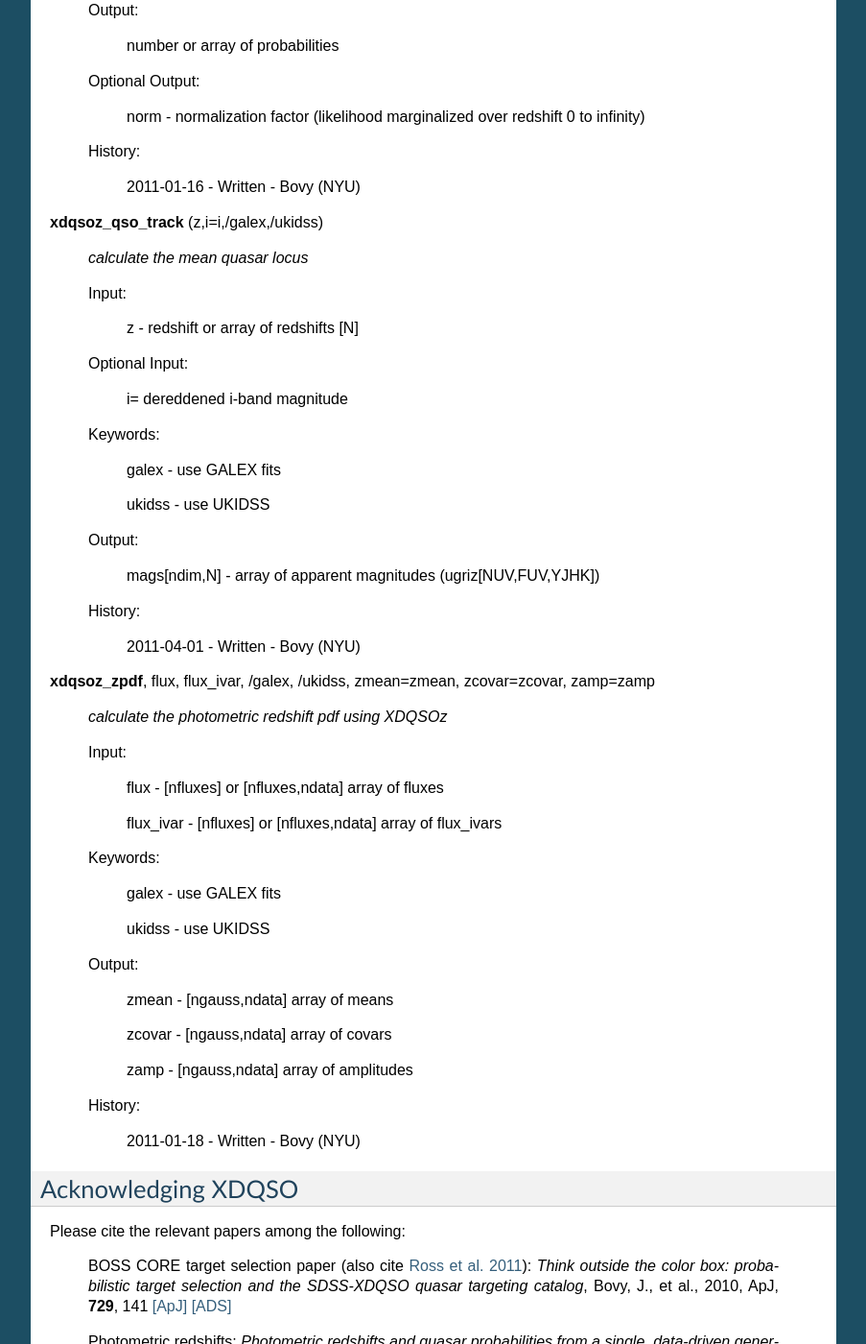
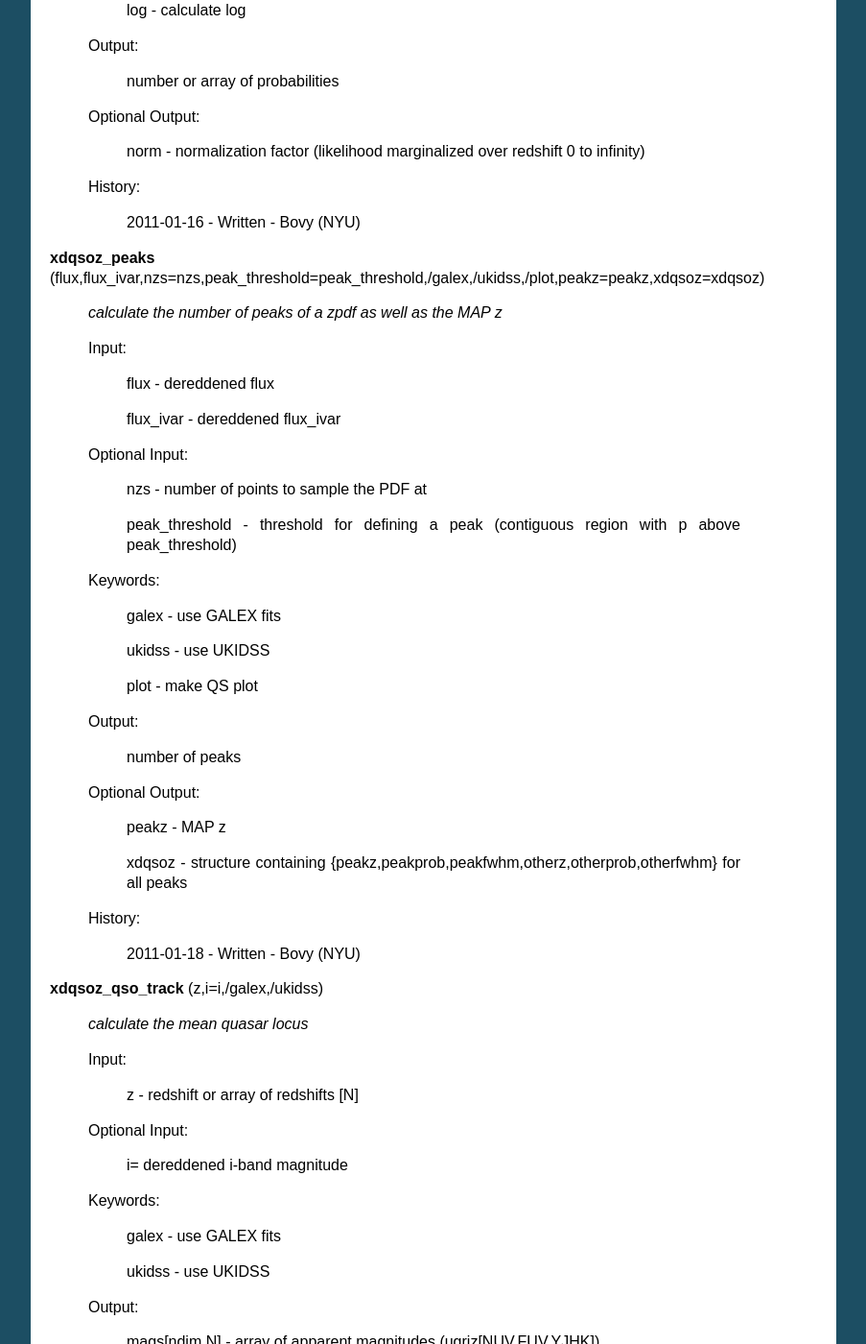
Before and after one commit to xdqso/xdqso, a Sphinx documentation site: the page built from doc/source/index.rst, in a window 1280 px wide and 1400 px high, scrolled down 3401 px. Shown: the whole window at 96% size, without its empty margins (198-1101 px from the left). Built offline with Sphinx 7.4.7, drawn with Linux system fonts in a browser that asks for light colours; formulas are drawn with MathJax 3.

Commit message:
xdqso: add xdqsoz_peaks docs
git-svn-id: svn+ssh://sdss3.org/repo/xdqso/trunk@127014 b00c9580-4927-0410-8824-811d448ea4c7

```diff
--- a/doc/source/index.rst
+++ b/doc/source/index.rst
@@ -130,6 +130,8 @@ Contents:
 
 	:ref:`xdqsoz_marginalize_colorzprob <idl_xdqsoz_marginalize_colorzprob>`
 
+	:ref:`xdqsoz_peaks <idl_xdqsoz_peaks>`
+
 	:ref:`xdqsoz_qso_track <idl_xdqsoz_qso_track>`
 
 	:ref:`xdqsoz_zpdf <idl_xdqsoz_zpdf>`
@@ -242,6 +244,46 @@ Contents:
 
 		2011-01-16 - Written - Bovy (NYU)
 
+.. _idl_xdqsoz_peaks:
+
+**xdqsoz_peaks** (flux,flux_ivar,nzs=nzs,peak_threshold=peak_threshold,/galex,/ukidss,/plot,peakz=peakz,xdqsoz=xdqsoz)
+
+        *calculate the number of peaks of a zpdf as well as the MAP z*
+
+	Input:
+
+		flux - dereddened flux
+
+		flux_ivar - dereddened flux_ivar
+
+	Optional Input:
+
+		 nzs - number of points to sample the PDF at
+
+		 peak_threshold - threshold for defining a peak (contiguous region with p above peak_threshold)
+
+	Keywords:
+
+		galex - use GALEX fits
+
+		ukidss - use UKIDSS
+
+		plot - make QS plot
+
+	Output:
+
+		number of peaks
+
+	Optional Output:
+
+		 peakz - MAP z
+
+		 xdqsoz - structure containing {peakz,peakprob,peakfwhm,otherz,otherprob,otherfwhm} for all peaks
+
+	History:
+
+		2011-01-18 - Written - Bovy (NYU)
+
 .. _idl_xdqsoz_qso_track:
 
 **xdqsoz_qso_track** (z,i=i,/galex,/ukidss)
```
Also changed, not shown: 5 other files.
